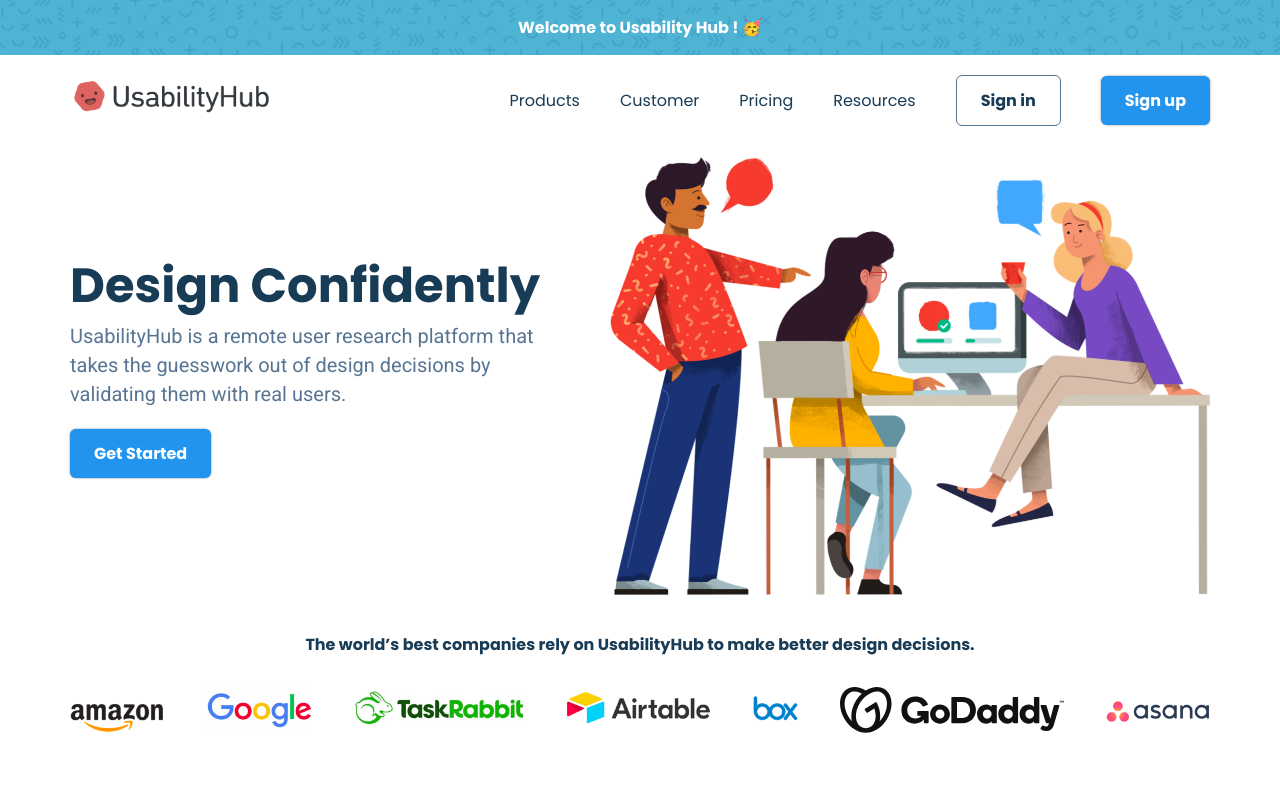
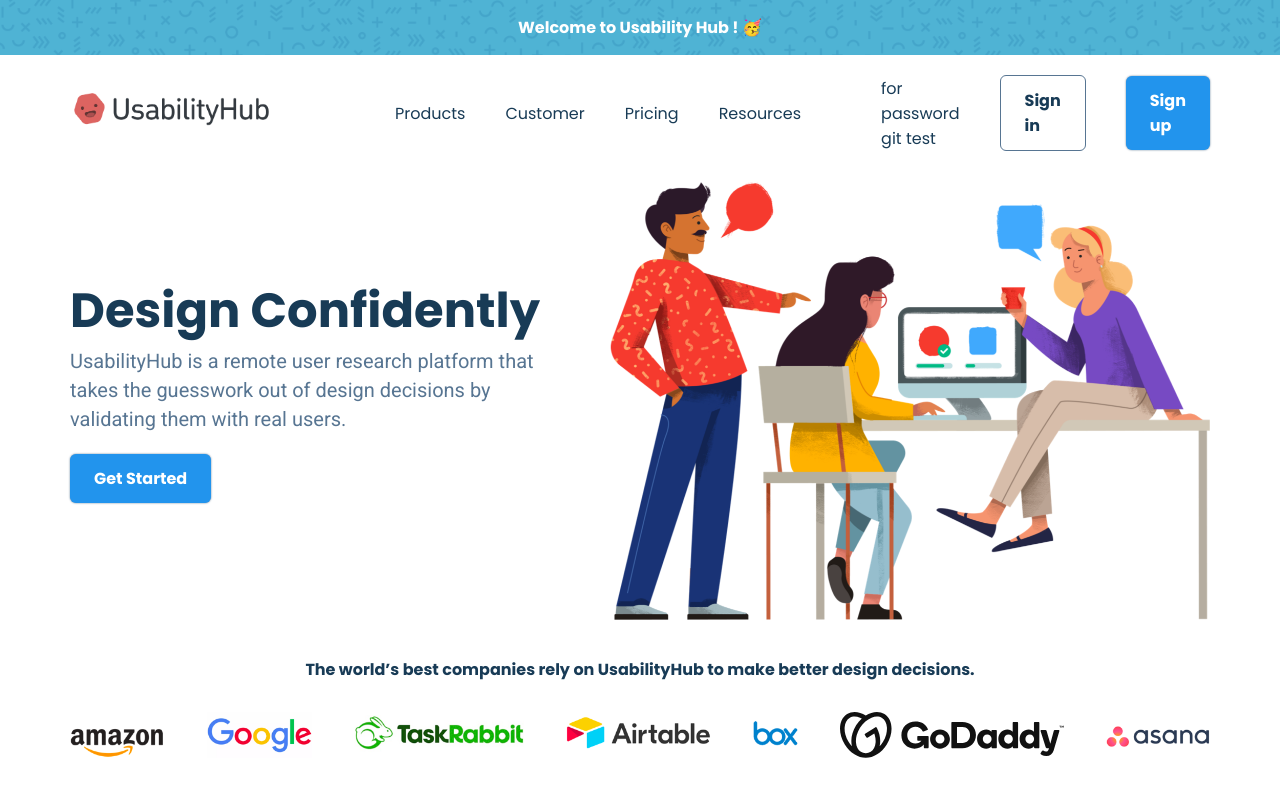
Before and after one commit to rahulrsolguruz/Github-Learning, a plain HTML site: page index.html in a window 1280 px wide. Shown: the top 800 px of the page. Drawn offline with Linux system fonts and the light colour scheme.

```diff
--- a/index.html
+++ b/index.html
@@ -27,6 +27,7 @@
             <li><a href="#" class="hover-links">Pricing</a></li>
             <li><a href="#" class="hover-links">Resources</a></li>
             <li>
+              <li>for password git test</li>
               <a href="#" class="hover-links secondary-button">Sign in</a>
             </li>
             <li><a href="#" class="hover-links primary-button">Sign up</a></li>
```
